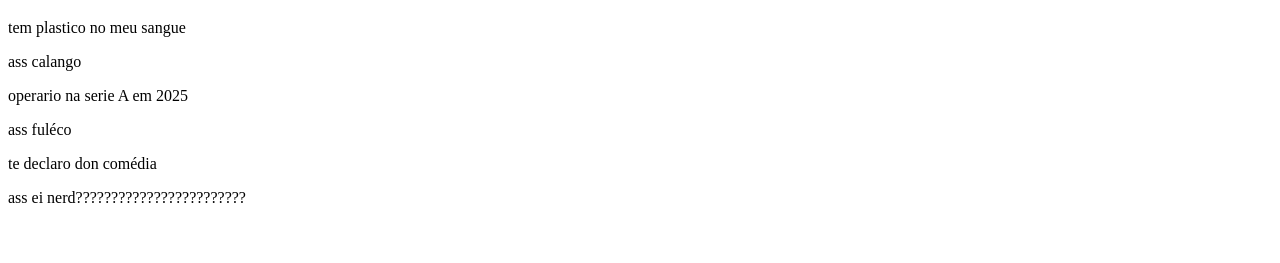
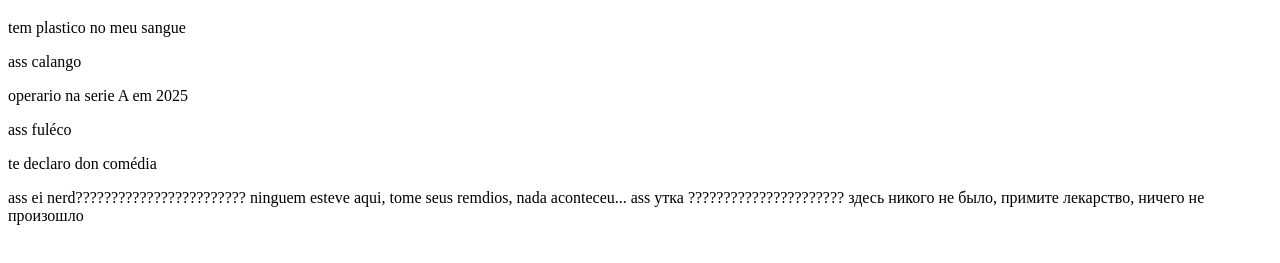
Before and after one commit to Gabrielykoritar/alurabook, a plain HTML site: page index.html in a window 1280 px wide. Shown: the part 61-324 px from the top of the page. Drawn offline with Linux system fonts and the light colour scheme.

Commit message:
Update index.html

```diff
--- a/index.html
+++ b/index.html
@@ -19,5 +19,10 @@
         <p>te declaro don comédia</p>
         ass ei nerd????????????????????????
 
+        ninguem esteve aqui, tome seus remdios, nada aconteceu...
+        ass утка ??????????????????????
+
+        здесь никого не было, примите лекарство, ничего не произошло
+
     </body>
 </html>
```
